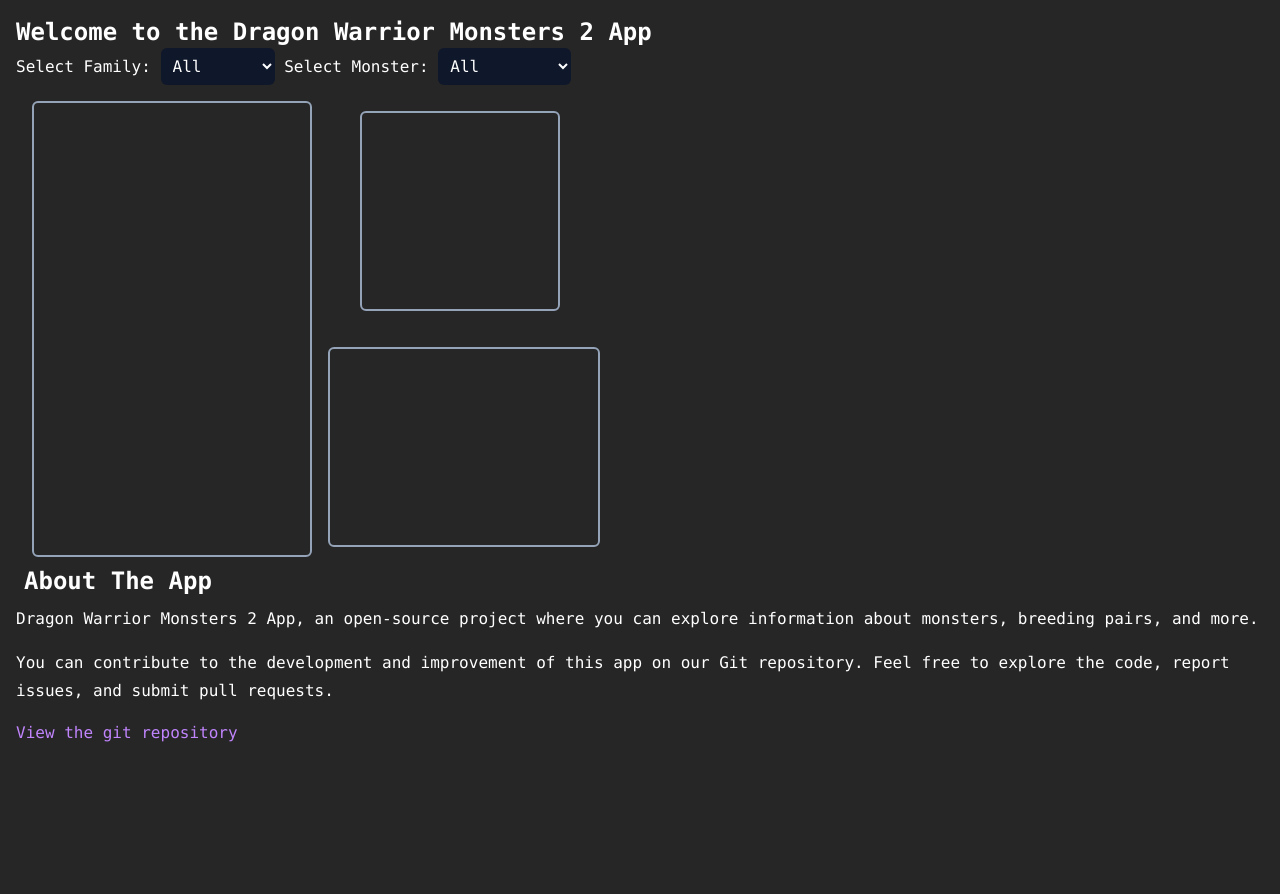
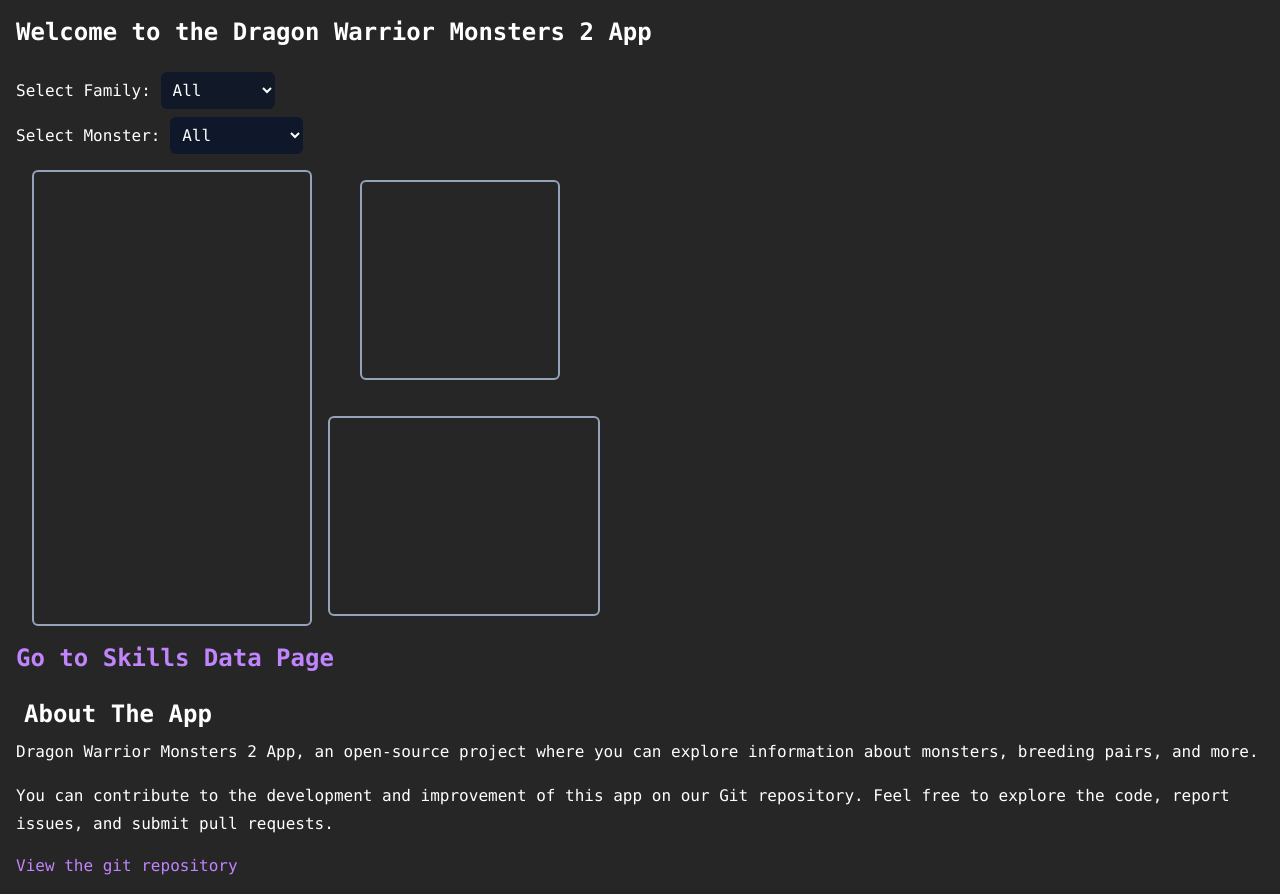
Before and after one commit to 0ceanSlim/dwm-app, a Flask app: page / in a window 1280 px wide. Before the commit the page ends 742 px from the top, so only its background shows below. Run offline with Flask 3, Linux system fonts and the light colour scheme; data comes from the database, SQL or seed files in the repository.

Commit message:
hardlink to stats page added in app

```diff
--- a/app.py
+++ b/app.py
@@ -1,4 +1,4 @@
-from flask import Flask, render_template, g, abort, request, jsonify, send_from_directory
+from flask import Flask, render_template, g, abort, request, jsonify, send_from_directory, url_for
 import sqlite3, os, csv
 
 from src.python.breed import get_breed_id, get_breeding_pairs, get_used_in_breeds
--- a/static/style/output.css
+++ b/static/style/output.css
@@ -548,6 +548,10 @@ video {
   grid-column: span 1 / span 1;
 }
 
+.float-left {
+  float: left;
+}
+
 .m-2 {
   margin: 0.5rem;
 }
@@ -559,6 +563,10 @@ video {
 .mx-auto {
   margin-left: auto;
   margin-right: auto;
+}
+
+.mb-4 {
+  margin-bottom: 1rem;
 }
 
 .ml-4 {
@@ -575,10 +583,6 @@ video {
 
 .mt-4 {
   margin-top: 1rem;
-}
-
-.mb-4 {
-  margin-bottom: 1rem;
 }
 
 .block {
@@ -651,14 +655,19 @@ video {
   border-color: rgb(148 163 184 / var(--tw-border-opacity));
 }
 
+.bg-neutral-800 {
+  --tw-bg-opacity: 1;
+  background-color: rgb(38 38 38 / var(--tw-bg-opacity));
+}
+
 .bg-slate-900 {
   --tw-bg-opacity: 1;
   background-color: rgb(15 23 42 / var(--tw-bg-opacity));
 }
 
-.bg-neutral-800 {
+.bg-gray-900 {
   --tw-bg-opacity: 1;
-  background-color: rgb(38 38 38 / var(--tw-bg-opacity));
+  background-color: rgb(17 24 39 / var(--tw-bg-opacity));
 }
 
 .p-2 {
@@ -700,6 +709,11 @@ video {
   line-height: 2rem;
 }
 
+.text-3xl {
+  font-size: 1.875rem;
+  line-height: 2.25rem;
+}
+
 .text-lg {
   font-size: 1.125rem;
   line-height: 1.75rem;
@@ -708,11 +722,6 @@ video {
 .text-xl {
   font-size: 1.25rem;
   line-height: 1.75rem;
-}
-
-.text-3xl {
-  font-size: 1.875rem;
-  line-height: 2.25rem;
 }
 
 .font-black {
@@ -725,6 +734,11 @@ video {
 
 .leading-7 {
   line-height: 1.75rem;
+}
+
+.text-blue-500 {
+  --tw-text-opacity: 1;
+  color: rgb(59 130 246 / var(--tw-text-opacity));
 }
 
 .text-purple-400 {
--- a/templates/app.html
+++ b/templates/app.html
@@ -2,20 +2,22 @@
 <h1 class="text-2xl font-black text-white">
   Welcome to the Dragon Warrior Monsters 2 App
 </h1>
-
+<br />
 <label for="familyDropdown">Select Family:</label>
-  <select id="familyDropdown" class="p-2 rounded-md bg-slate-900">
+<select id="familyDropdown" class="p-2 rounded-md bg-gray-900">
   <option value="">All Families</option>
 </select>
-
+<br />
 <label for="monsterDropdown">Select Monster:</label>
 <select
   id="monsterDropdown"
-    class="p-2 rounded-md bg-slate-900"
+  class="p-2 rounded-md bg-slate-900 mt-2"
   onchange="updateMonsterSprite()"
 >
   <option value="">All Monsters</option>
 </select>
+
+<br />
 
 <div id="modules" class="flex mt-4">
   <iframe
@@ -45,7 +47,14 @@
     </iframe>
   </div>
 </div>
+<div class="mt-4 text-center">
+  <a
+    href="https://dwm.happytavern.co/skills"
+    class="text-purple-400 hover:underline float-left font-bold text-2xl"
+    >Go to Skills Data Page</a
+  >
 </div>
+<br /><br />
 <div class="mx-auto footer">
   <h2 class="m-2 text-2xl font-bold">About The App</h2>
   <p class="leading-7">
@@ -57,7 +66,7 @@
     repository. Feel free to explore the code, report issues, and submit pull
     requests.
   </p>
-  <div class="mt-4 ">
+  <div class="mt-4">
     <a
       href="https://git.happytavern.co/oceanslim/dwm-app"
       target="_blank"
```
Lines whose indentation alone changed are shown as unchanged.
